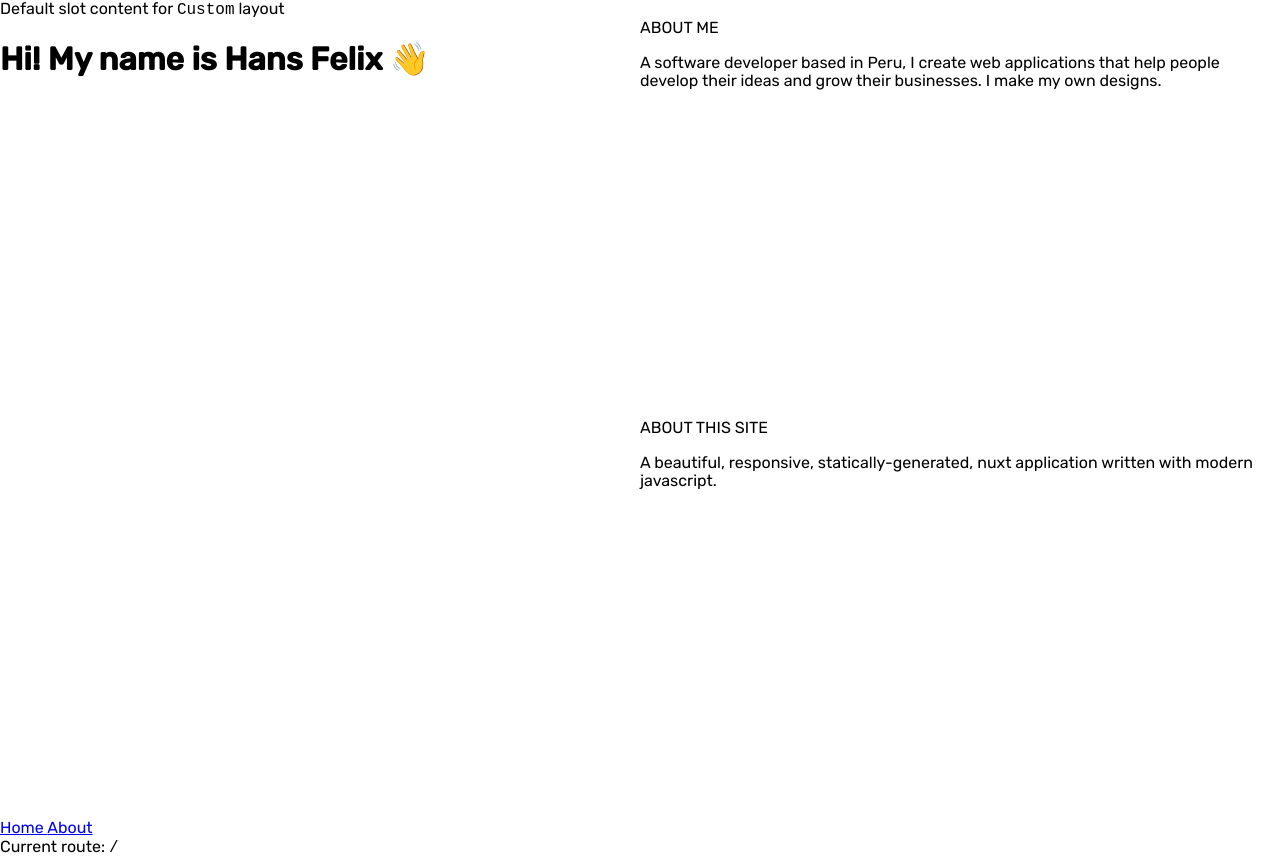
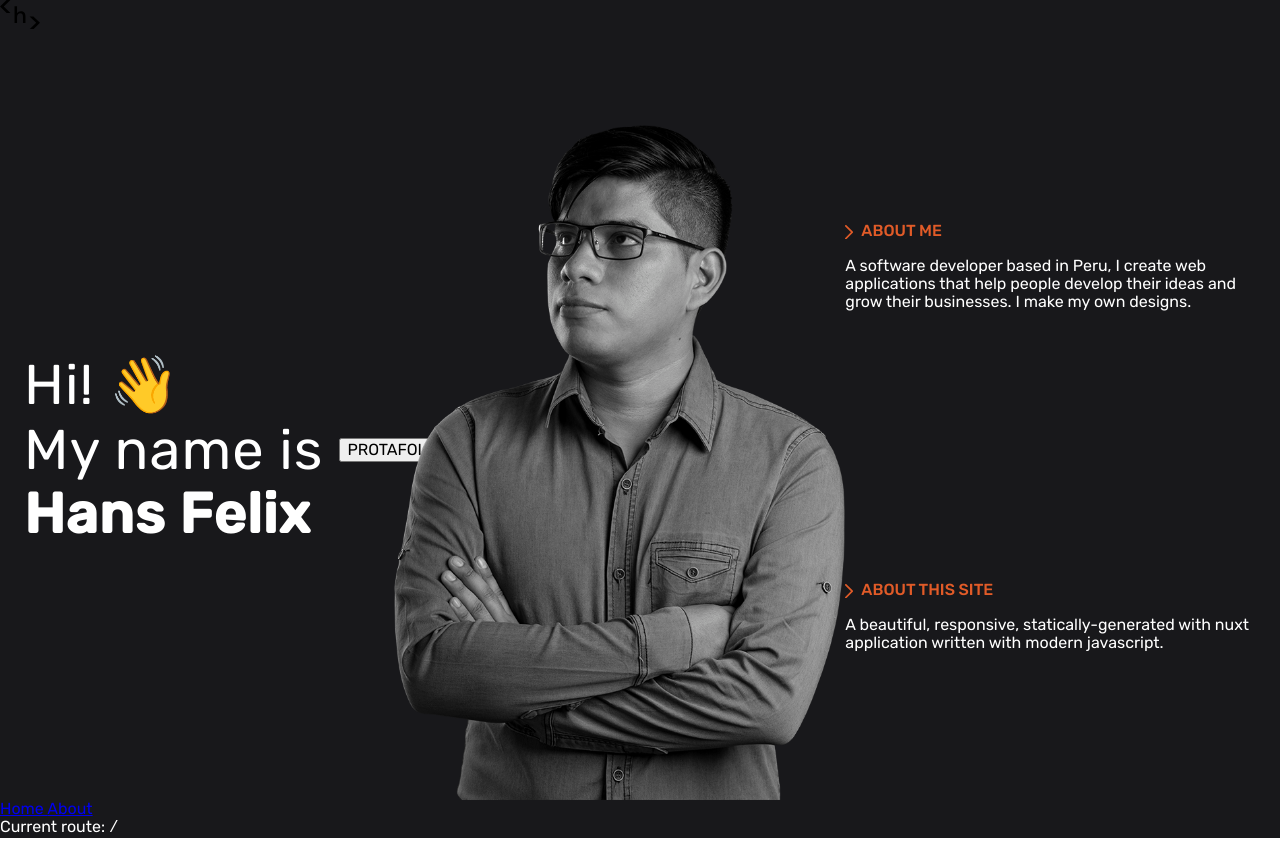
Before and after one commit to hansfelix/hansfelix.github.io, a Nuxt app: page / in a window 1280 px wide. Built offline with nearby package versions, Linux system fonts and the light colour scheme.

Commit message:
update 08/02

```diff
--- a/assets/scss/_fonts.scss
+++ b/assets/scss/_fonts.scss
@@ -1,4 +1,4 @@
-@import url("https://fonts.googleapis.com/css2?family=Raleway:wght@400;600&family=Rubik:wght@400;500&display=swap");
+@import url("https://fonts.googleapis.com/css2?family=Raleway:wght@400;600&family=Rubik:wght@300;400;500&display=swap");
 
 // Basic fonts
 html {
--- a/assets/scss/main.scss
+++ b/assets/scss/main.scss
@@ -1,2 +1,21 @@
 @import "normalize";
 @import "fonts";
+
+:root {
+    --backgroud-color: #18181b;
+    --primary-color: #e15b28;
+}
+
+// Font size for each device
+html {
+    font-size: 14px;
+    @include mq($from: tablet) {
+        font-size: 15px;
+    }
+    @include mq($from: desktop) {
+        font-size: 16px;
+    }
+    @include mq($from: wide) {
+        font-size: 17px;
+    }
+}
--- /dev/null
+++ b/components/Header.vue
@@ -0,0 +1,57 @@
+<template>
+    <section class="header">
+        <div class="header__container">
+            <div class="header__logo">
+                <Logo />
+            </div>
+            <div class="header__links"></div>
+
+            <!-- Button Actions -->
+            <div class="header__actions">
+                <!-- Switch to dark mode  -->
+                <div class="header__dark_mode">
+                    <section class="switch-dark-mode">
+                        <div class="switch-dark-mode__icon">
+                            <svg xmlns="http://www.w3.org/2000/svg" viewBox="0 0 512 512">
+                                <path
+                                    d="M277.3 32h-42.7v64h42.7V32zm129.1 43.7L368 114.1l29.9 29.9 38.4-38.4-29.9-29.9zm-300.8 0l-29.9 29.9 38.4 38.4 29.9-29.9-38.4-38.4zM256 128c-70.4 0-128 57.6-128 128s57.6 128 128 128 128-57.6 128-128-57.6-128-128-128zm224 106.7h-64v42.7h64v-42.7zm-384 0H32v42.7h64v-42.7zM397.9 368L368 397.9l38.4 38.4 29.9-29.9-38.4-38.4zm-283.8 0l-38.4 38.4 29.9 29.9 38.4-38.4-29.9-29.9zm163.2 48h-42.7v64h42.7v-64z">
+                                </path>
+                            </svg>
+                        </div>
+                    </section>
+                </div>
+
+                <!-- Switch language -->
+                <div class="header__language">
+                    <div class="dropdown-language">
+                        <div class="dropdown-language__selector">
+                            <svg fill="none" stroke-linecap="round" stroke-linejoin="round" stroke-width="2"
+                                stroke="currentColor" viewBox="0 0 24 24" class="icon is-strocke">
+                                <path
+                                    d="M3 5h12M9 3v2m1.048 9.5A18.022 18.022 0 016.412 9m6.088 9h7M11 21l5-10 5 10M12.751 5C11.783 10.77 8.07 15.61 3 18.129">
+                                </path>
+                            </svg>
+                            <svg xmlns="http://www.w3.org/2000/svg" viewBox="0 0 20 20" fill="currentColor"
+                                aria-hidden="true" class="icon">
+                                <path fill-rule="evenodd"
+                                    d="M5.293 7.293a1 1 0 011.414 0L10 10.586l3.293-3.293a1 1 0 111.414 1.414l-4 4a1 1 0 01-1.414 0l-4-4a1 1 0 010-1.414z"
+                                    clip-rule="evenodd"></path>
+                            </svg>
+                        </div>
+                    </div>
+                </div>
+            </div>
+        </div>
+    </section>
+</template>
+
+<style lang="scss">
+.header {
+    height: 100px;
+
+    &__container{
+        display: grid;
+        grid-template-columns: auto 1fr auto;
+    }
+}
+</style>
--- /dev/null
+++ b/components/Logo.vue
@@ -0,0 +1,14 @@
+<!-- This logo component changes its colors depends on dark mode settings -->
+<template>
+    <svg width="40" height="29.3" viewBox="0 0 30 22" xmlns="http://www.w3.org/2000/svg" class="main-logo">
+        <g>
+            <path d="M4.969,9.684L0,4.842L4.969,0h2.846L2.824,4.842l4.991,4.842H4.969z" class="main-logo__decorator">
+            </path>
+            <path d="M22.185,22l4.991-4.842l-4.991-4.842h2.846L30,17.158L25.031,22H22.185z"
+                class="main-logo__decorator"></path>
+            <path
+                d="M10.907,17.336V4.664h1.866v5.35c0.293-0.504,0.701-0.9,1.223-1.188c0.522-0.287,1.1-0.431,1.733-0.431c1.044,0,1.866,0.329,2.464,0.986c0.598,0.657,0.897,1.637,0.897,2.939v5.016h-1.848v-4.822c0-1.69-0.675-2.535-2.024-2.535c-0.704,0-1.287,0.246-1.751,0.739c-0.463,0.493-0.695,1.196-0.695,2.112v4.505H10.907z"
+                class="main-logo__h-letter"></path>
+        </g>
+    </svg>
+</template>
--- a/layouts/default.vue
+++ b/layouts/default.vue
@@ -1,9 +1,11 @@
 <template>
     <section class="default-layout">
         <slot name="header">
-            Default slot content for <code>Custom</code> layout
+            <Header />
         </slot>
-        <slot />
+        <div class="default-layout__container">
+            <slot />
+        </div>
     </section>
 </template>
 
@@ -17,7 +19,12 @@ export default {
 
 <style lang="scss">
 .default-layout {
-    max-width: 1320px;
-    margin: auto;
+    background-color: var(--backgroud-color);
+    color: white;
+
+    &__container {
+        max-width: 1320px;
+        margin: auto;
+    }
 }
 </style>
--- a/nuxt.config.ts
+++ b/nuxt.config.ts
@@ -4,7 +4,10 @@ export default defineNuxtConfig({
         css:{
             preprocessorOptions:{
                 scss:{
-                    additionalData: '@import "@/assets/scss/main.scss";',
+                    additionalData: `
+                    @import "@/node_modules/sass-mq/_mq.scss";
+                    @import "@/assets/scss/main.scss";
+                    `,
                 }
             }
         }
--- a/package.json
+++ b/package.json
@@ -11,5 +11,8 @@
     "nuxt": "^3.1.2",
     "sass": "^1.58.0",
     "sass-loader": "^13.2.0"
+  },
+  "dependencies": {
+    "sass-mq": "^6.0.0"
   }
 }
--- a/pages/index.vue
+++ b/pages/index.vue
@@ -1,28 +1,115 @@
 <template>
     <section class="index-page">
         <div class="index-page__presentation">
-            <h1>Hi! My name is Hans Felix 👋</h1>
+            <h1 class="index-page__presentation-text">Hi! 👋 <br /> My name is <br /><strong>Hans Felix</strong></h1>
+            <button> PROTAFOLIO</button>
+            <img class="index-page__presentation-img" src="/img/hans-felix-bw.png" alt="Hans Felix" />
         </div>
         <div class="index-page__about-me">
-            <div>ABOUT ME</div>
-            <p>A software developer based in Peru, I create web applications that help people develop their ideas and grow their businesses. I make my own designs.</p>
+            <div class="index-page__about-me-title">
+                <svg class="index-page__about-me-icon" xmlns="http://www.w3.org/2000/svg" fill="none"
+                    viewBox="0 0 9.5 17" stroke-width="2" stroke="currentColor">
+                    <path stroke-linecap="round" stroke-linejoin="round" d="M1 1l7.5 7.5-7.5 7.5"></path>
+                </svg>
+                <span>ABOUT ME</span>
+            </div>
+            <p>A software developer based in Peru, I create web applications that help people develop their ideas and
+                grow their businesses. I make my own designs.</p>
         </div>
         <div class="index-page__about-this-site">
-            <div>ABOUT THIS SITE</div>
-            <p>A beautiful, responsive, statically-generated, nuxt application written with modern javascript.</p>
+            <div class="index-page__about-this-site-title">
+                <svg class="index-page__about-this-site-icon" xmlns="http://www.w3.org/2000/svg" fill="none"
+                    viewBox="0 0 9.5 17" stroke-width="2" stroke="currentColor">
+                    <path stroke-linecap="round" stroke-linejoin="round" d="M1 1l7.5 7.5-7.5 7.5"></path>
+                </svg>
+                <span>ABOUT THIS SITE</span>
+            </div>
+            <p>A beautiful, responsive, statically-generated with nuxt application written with modern javascript.</p>
         </div>
     </section>
 </template>
 
 <style lang="scss">
 .index-page {
-    grid-template-columns: 1fr 1fr;
-    grid-template-rows: 1fr 1fr;
     display: grid;
-    height: 100vh;
+    grid-template-columns: 1fr;
+    grid-template-rows: 1fr 1fr 1fr;
+    height: calc(100vh - 100px); // 100px minus due to header
+    padding: 0 1.5rem;
+    overflow: hidden; // Due this container has a img overflowing
 
-    &__presentation{
+    @include mq($from: tablet) {
+        grid-template-columns: 2fr 1fr;
+        grid-template-rows: 1fr 1fr;
+    }
+
+    &__presentation {
+        display: flex;
+        align-items: center;
         grid-row: 1/3;
+        position: relative;
+    }
+
+    &__presentation-text {
+        max-width: 65%; // result of 45% + 20% right from img
+        font-size: 2.75rem;
+        font-weight: 400;
+        letter-spacing: 1px;
+        padding-right: 1rem; // Avoid text hit with image
+        box-sizing: border-box;
+
+        @include mq($from: tablet) {
+            font-size: 3.5rem;
+            max-width: 45%; // Text and img sum 100%
+        }
+    }
+
+    &__presentation-img {
+        position: absolute;
+        width: 55%;
+        right: -20%;
+        bottom: 0;
+
+        @include mq($from: tablet) {
+            max-width: 55%; // Text and img sum 100%
+            right: 0;
+        }
+    }
+
+    &__about-me {
+        display: flex;
+        flex-direction: column;
+        justify-content: center;
+    }
+
+    &__about-me-title {
+        color: var(--primary-color);
+        font-weight: 500;
+    }
+
+    &__about-me-icon {
+        display: inline-block;
+        vertical-align: middle;
+        height: 0.9rem;
+        margin-right: 0.5rem;
+    }
+
+    &__about-this-site {
+        display: flex;
+        flex-direction: column;
+        justify-content: center;
+    }
+
+    &__about-this-site-title{
+        color: var(--primary-color);
+        font-weight: 500;
+    }
+
+    &__about-this-site-icon{
+        display: inline-block;
+        vertical-align: middle;
+        height: 0.9rem;
+        margin-right: 0.5rem;
     }
 }
 </style>
```
Also changed, not shown: public/img/hans-felix-bw.png (added), 1 other file (tests, documents, lock files or other folders).
